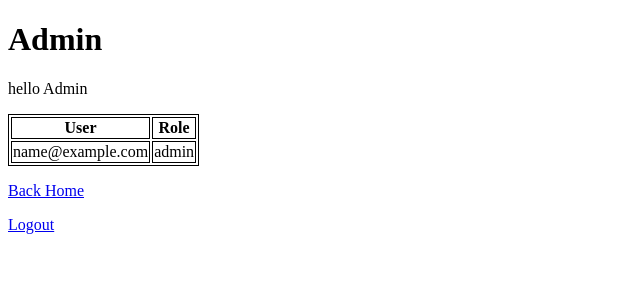
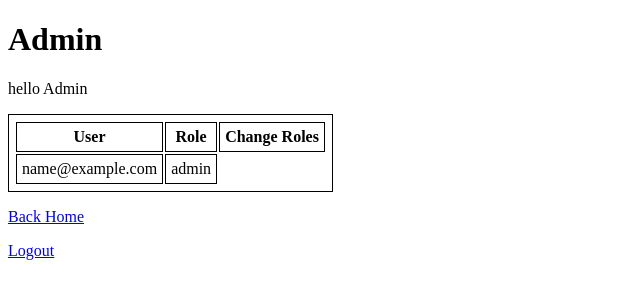
Before and after one commit to melsaqui/CSSECDV-MP, a Flask app: template web_app/templates/admin.html in a window 1280 px wide. Shown: the top 300 px of the page, without its empty margins (0-640 px from the left). Run offline with Flask 3, Linux system fonts and the light colour scheme; the template is opened without the code that fills it: most values are stand-ins (such as "Sample title", 1, 10 or a date in 2020); some libraries are stand-ins or nearby versions.

Commit message:
minor edit with css

```diff
--- a/web_app/server.py
+++ b/web_app/server.py
@@ -152,6 +152,7 @@ def login():
     #    return redirect('/')
 
 # Additional routes and functions as per your existing application...
+
 def get_count_admin():
     cursor = mysql.connection.cursor(MySQLdb.cursors.DictCursor)
     cursor.execute('SELECT * FROM `cssecdv-mp`.accounts WHERE `admin`=TRUE')
@@ -171,7 +172,7 @@ def change_role(user_id):
                 target =cursor.fetchone()
                 if target:
                     newRole = not target['admin']
-                    adminCount= get_count_admin()
+                    adminCount= get_count_admin() #we cannot allow no admins
 
                     if target['admin']==0 or (target['admin']==1 and adminCount>1 ):
                         cursor.execute(f'UPDATE `cssecdv-mp`.accounts SET `admin` ={newRole} WHERE id={user_id}' )
--- a/web_app/templates/admin.html
+++ b/web_app/templates/admin.html
@@ -10,28 +10,34 @@
 {% block body %}
 <style>
     table, th, td {
-      border: 1px solid black;
-
+        border: 1px solid black;
+        padding: 5px;
     }
 </style>
 <table>
     <tr>
         <th>User</th>
         <th>Role</th>
+        <th>Change Roles</th>
     </tr>
 
     {% for r in records %}
     <tr>
         <td> {{ r["email"] }} </td>
         <td> {{ r["role"] }} </td>
+
         {% if r["role"] == 'Admin' %}
-        <td>  <a href="/admin/change/{{r['id']}}">
-            <button>Downgrade Privileges</button>
-         </a></td>
-         {% elif r["role"] == 'Regular' %}
-         <td>  <a href="/admin/change/{{r['id']}}">
-            <button>Upgrade Privileges</button>
-         </a></td>
+        <td>
+            <a href="/admin/change/{{r['id']}}">
+                <button>Downgrade</button>
+            </a>
+        </td>
+        {% elif r["role"] == 'Regular' %}
+        <td>
+            <a href="/admin/change/{{r['id']}}">
+                <button>Upgrade</button>
+            </a>
+        </td>
         {% endif %}
 
     {% endfor %}
```
